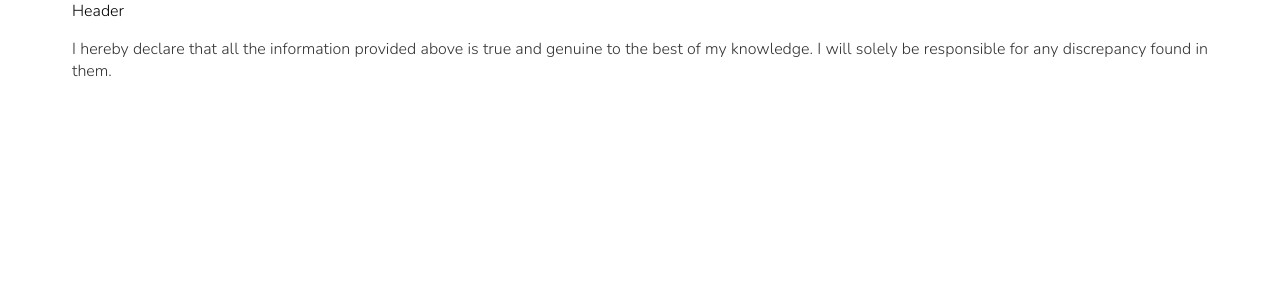
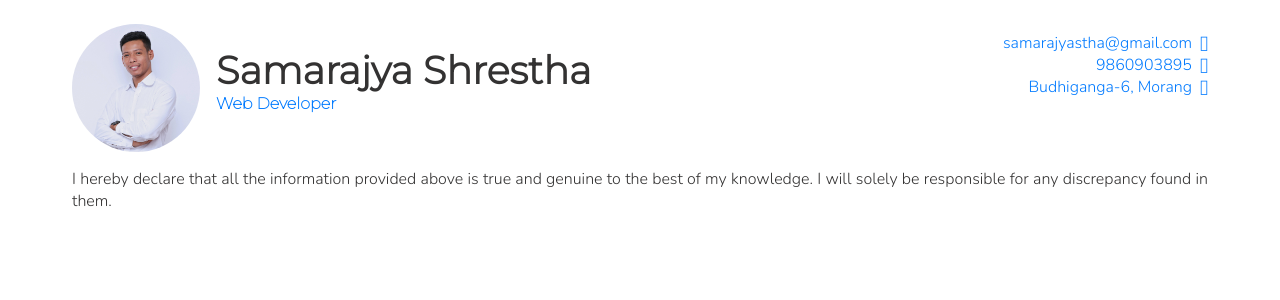
Before and after one commit to samarajyastha/portfolio, a React (Create React App) app: page / in a window 1280 px wide. Shown: the top 300 px of the page. Built offline with nearby package versions, Linux system fonts and the light colour scheme.

Commit message:
feat: update header

```diff
--- a/public/index.html
+++ b/public/index.html
@@ -15,6 +15,11 @@
       user's mobile device or desktop. See https://developers.google.com/web/fundamentals/web-app-manifest/
     -->
     <link rel="manifest" href="%PUBLIC_URL%/manifest.json" />
+
+    <link
+      rel="stylesheet"
+      href="https://pro.fontawesome.com/releases/v5.2.0/css/all.css"
+    />
     <!--
       Notice the use of %PUBLIC_URL% in the tags above.
       It will be replaced with the URL of the `public` folder during the build.
--- a/src/App.tsx
+++ b/src/App.tsx
@@ -1,13 +1,25 @@
-import { declaration } from "./constants/contents";
+import {
+  declaration,
+  designation,
+  displayName,
+  info,
+} from "./constants/contents";
 import Footer from "./components/Footer";
 import Header from "./components/Header";
+
+import heroImage from "./samarajya_shrestha.jpeg";
 
 import "./App.css";
 
 function App() {
   return (
     <>
-      <Header />
+      <Header
+        designation={designation}
+        displayName={displayName}
+        heroImage={heroImage}
+        info={info}
+      />
       <Footer declaration={declaration} />
     </>
   );
--- a/src/components/Header.tsx
+++ b/src/components/Header.tsx
@@ -1,7 +1,56 @@
-import React from "react";
+import { Info, StyledHeader, StyledList, Title } from "../styles/Header.styles";
 
-const Header = () => {
-  return <div>Header</div>;
+interface Props {
+  designation: string;
+  displayName: string;
+  heroImage: string;
+  info: {
+    address: string;
+    email: string;
+    phone: string;
+  };
+}
+
+interface InfoListProps {
+  icon: string;
+  link?: string;
+  value: string;
+}
+
+const InfoList = ({ icon, link, value }: InfoListProps) => (
+  <StyledList>
+    <i className={`fal ${icon} left`}></i>
+    {link ? <a href={link}>{value}</a> : value}
+    <i className={`fal ${icon} right`}></i>
+  </StyledList>
+);
+
+const Header = ({ heroImage, displayName, designation, info }: Props) => {
+  return (
+    <StyledHeader>
+      <Title>
+        <img src={heroImage} alt={displayName} />
+        <div>
+          <h1>{displayName}</h1>
+          <h4>{designation}</h4>
+        </div>
+      </Title>
+
+      <Info>
+        <InfoList
+          icon="fa-envelope"
+          link={`mailto:${info.email}`}
+          value={info.email}
+        />
+        <InfoList
+          icon="fa-phone"
+          link={`tel:${info.phone}`}
+          value={info.phone}
+        />
+        <InfoList icon="fa-map-marker-alt" value={info.address} />
+      </Info>
+    </StyledHeader>
+  );
 };
 
 export default Header;
--- a/src/constants/contents.ts
+++ b/src/constants/contents.ts
@@ -1,2 +1,9 @@
 export const declaration =
   "I hereby declare that all the information provided above is true and genuine to the best of my knowledge. I will solely be responsible for any discrepancy found in them.";
+export const designation = "Web Developer";
+export const displayName = "Samarajya Shrestha";
+export const info = {
+  address: "Budhiganga-6, Morang",
+  email: "samarajyastha@gmail.com",
+  phone: "9860903895",
+};
--- /dev/null
+++ b/src/styles/Header.styles.ts
@@ -0,0 +1,86 @@
+import styled from "styled-components";
+
+import * as palette from "../constants/colors";
+
+export const StyledHeader = styled.header`
+  display: flex;
+  justify-content: space-between;
+  margin: 0.5rem 0;
+
+  @media (max-width: 768px) {
+    flex-direction: column;
+  }
+`;
+
+export const Title = styled.div`
+  align-items: center;
+  display: flex;
+  grid-column-gap: 1rem;
+
+  img {
+    border-radius: 50%;
+    margin-top: 1rem;
+    max-width: 128px;
+  }
+
+  h1 {
+    color: ${palette.primaryTextColor};
+    font-family: "MontserratLight";
+    font-size: clamp(2rem, 3vw, 3rem);
+  }
+
+  h4 {
+    color: ${palette.primaryColor};
+    font-family: "MontserratThin";
+    font-size: 1rem;
+  }
+
+  @media (max-width: 768px) {
+    flex-direction: column;
+    align-items: center;
+
+    h1,
+    h4 {
+      text-align: center;
+    }
+  }
+`;
+
+export const Info = styled.ul`
+  list-style: none;
+  margin-top: 1.5rem;
+`;
+
+export const StyledList = styled.li`
+  color: ${palette.primaryColor};
+  font-size: 1rem;
+  text-align: right;
+  white-space: nowrap;
+
+  a {
+    color: ${palette.primaryColor};
+    font-size: 1rem;
+    text-decoration: none;
+  }
+
+  i.right {
+    margin-left: 0.5rem;
+  }
+
+  i.left {
+    display: none;
+  }
+
+  @media (max-width: 768px) {
+    text-align: left;
+
+    i.right {
+      display: none;
+    }
+
+    i.left {
+      display: inline-block;
+      margin-right: 0.5rem;
+    }
+  }
+`;
```
Also changed, not shown: src/samarajya_shrestha.jpeg (renamed from public/samarajya_shrestha.jpeg).
